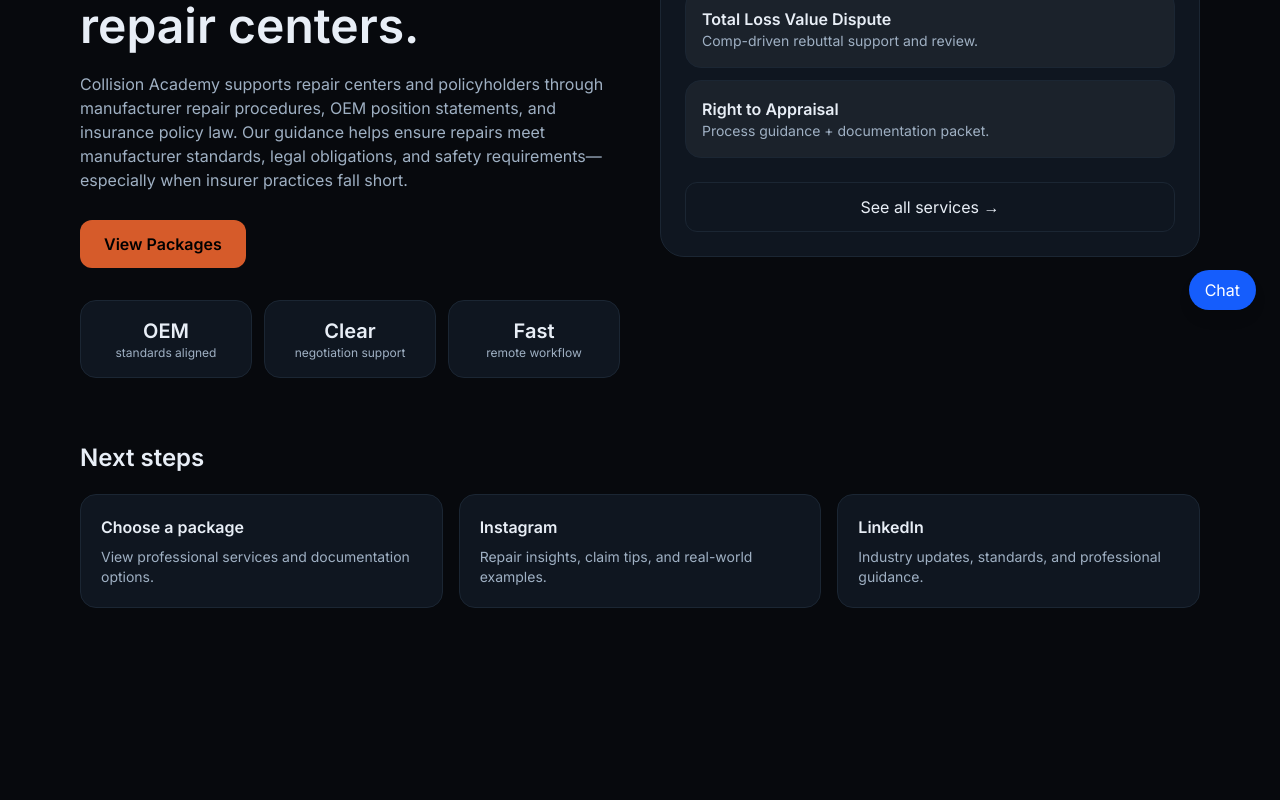
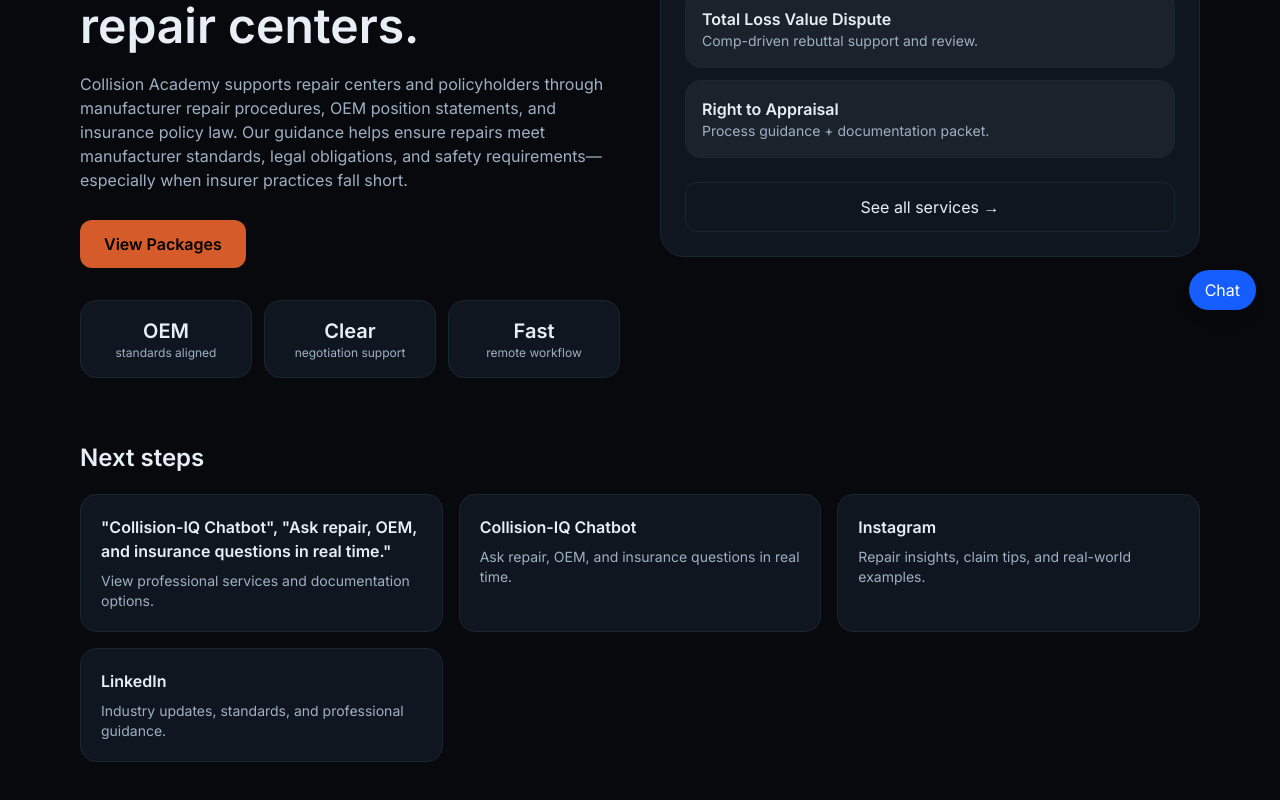
Before and after one commit to Collision-IQ/Collision-IQ, a Next.js app: page / in a window 1280 px wide. Shown: the part 466-1266 px from the top of the page. Before the commit the page ends 1130 px from the top, so only its background shows below. Built offline with nearby package versions, Linux system fonts and the light colour scheme.

Commit message:
Chatbot page update

```diff
--- a/src/app/chatbot/page.tsx
+++ b/src/app/chatbot/page.tsx
@@ -1,23 +1,30 @@
-// src/app/chatbot/page.tsx
-
-'use client';
+import Image from "next/image";
+import ChatWidget from "@/components/ChatWidget";
 
 export default function ChatbotPage() {
   return (
-    <div className="flex h-screen w-screen flex-col bg-black text-white">
-      <header className="p-4 border-b border-white/10">
-        <h1 className="text-xl font-semibold">Collision-IQ Chat</h1>
-        <p className="text-sm text-white/50">Chat is loading in an embedded widget.</p>
-      </header>
-
-      {/* fix: flex container w/ min-h-0 to let iframe scroll */}
-      <div className="flex flex-1 min-h-0">
-        <iframe
-          src="/widget"
-          className="w-full h-full border-none"
-          title="Collision Academy Chat"
+    <main className="relative min-h-screen bg-black">
+      {/* Background logo */}
+      <div className="pointer-events-none absolute inset-0 flex items-center justify-center opacity-[0.04]">
+        <Image
+          src="/brand/logos/Logo-grey.png"
+          alt="Collision Academy"
+          width={600}
+          height={120}
+          priority
         />
       </div>
-    </div>
+
+      {/* Foreground chat */}
+      <div className="relative mx-auto max-w-4xl px-4 py-10">
+        <h1 className="mb-4 text-center text-2xl font-semibold">
+          Collision-IQ Chatbot
+        </h1>
+
+        <div className="h-[75vh] rounded-2xl border border-[color:var(--border)] bg-[color:var(--card)]">
+          <ChatWidget />
+        </div>
+      </div>
+    </main>
   );
 }
--- a/src/app/page.tsx
+++ b/src/app/page.tsx
@@ -129,37 +129,40 @@
         <div className="mt-5 grid gap-4 md:grid-cols-3">
           {/* SERVICES */}
           <div className="rounded-2xl border border-[color:var(--border)] bg-[color:var(--card)] p-5">
-            <div className="font-semibold">Choose a package</div>
+            <div className="font-semibold">"Collision-IQ Chatbot", "Ask repair, OEM, and insurance questions in real time."</div>
             <div className="mt-2 text-sm text-[color:var(--muted)]">
               View professional services and documentation options.
             </div>
           </div>
 
-          {/* INSTAGRAM */}
+          {[
+            [
+              "Collision-IQ Chatbot",
+              "Ask repair, OEM, and insurance questions in real time.",
+              "/chatbot",
+            ],
+            [
+              "Instagram",
+              "Repair insights, claim tips, and real-world examples.",
+              "https://www.instagram.com/collision_academy/",
+            ],
+            [
+              "LinkedIn",
+              "Industry updates, standards, and professional guidance.",
+              "https://www.linkedin.com/in/vinny-menichetti-917097304/",
+            ],
+          ].map(([t, d, href]) => (
             <a
-            href="https://www.instagram.com/collision_academy"
-            target="_blank"
-            rel="noopener noreferrer"
-            className="rounded-2xl border border-[color:var(--border)] bg-[color:var(--card)] p-5 hover:bg-white/5 transition"
+              key={t}
+              href={href}
+              target={href.startsWith("http") ? "_blank" : undefined}
+              rel={href.startsWith("http") ? "noopener noreferrer" : undefined}
+              className="rounded-2xl border border-[color:var(--border)] bg-[color:var(--card)] p-5 transition hover:bg-white/5"
             >
-            <div className="font-semibold">Instagram</div>
-            <div className="mt-2 text-sm text-[color:var(--muted)]">
-              Repair insights, claim tips, and real-world examples.
-            </div>
+              <div className="font-semibold">{t}</div>
+              <div className="mt-2 text-sm text-[color:var(--muted)]">{d}</div>
             </a>
-
-          {/* LINKEDIN */}
-          <a
-            href="https://www.linkedin.com/in/vinny-menichetti-917097304/"
-            target="_blank"
-            rel="noopener noreferrer"
-            className="rounded-2xl border border-[color:var(--border)] bg-[color:var(--card)] p-5 hover:bg-white/5 transition"
-          >
-            <div className="font-semibold">LinkedIn</div>
-            <div className="mt-2 text-sm text-[color:var(--muted)]">
-              Industry updates, standards, and professional guidance.
-            </div>
-          </a>
+                    ))}
                   </div>
                 </section>
               </main>
```
Lines whose indentation alone changed are shown as unchanged.
